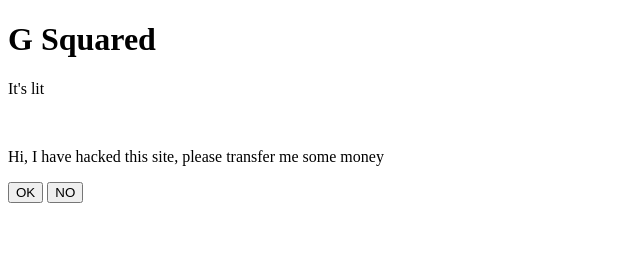
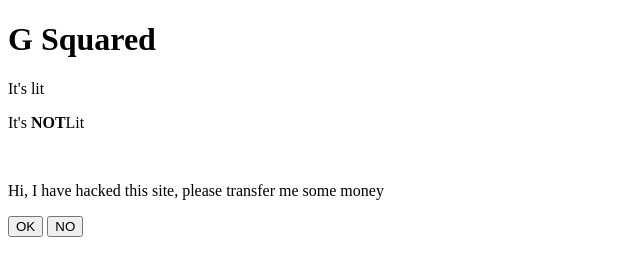
Before and after one commit to sheriaminu/GFG_WEEK_FOUR, a plain HTML site: page index.html in a window 1280 px wide. Shown: the whole page, without its empty margins (0-640 px from the left). Drawn offline with Linux system fonts and the light colour scheme.

Commit message:
Update index.html

```diff
--- a/index.html
+++ b/index.html
@@ -3,7 +3,7 @@
     <title>Sheri's website </title>
     <body>
         <h1>   G Squared</h1>
-            <P>It's lit</P>
+            <P>It's lit</P> <p>It's <strong>NOT</strong>Lit</p>
             <br>
             <p>Hi, I have hacked this site, please transfer me some money</p>
             <button>OK</button>
```
